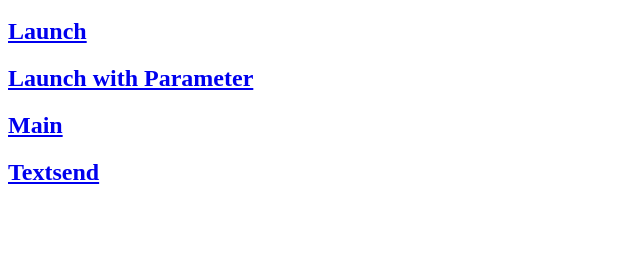
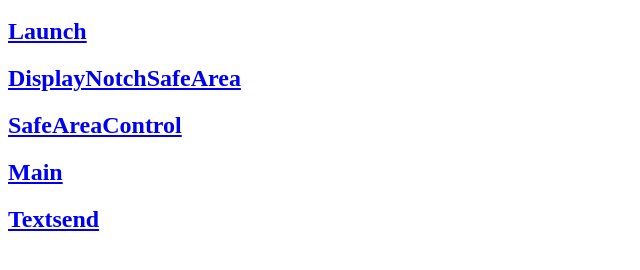
Before and after one commit to whiteibescu/DeepLinkTest, a plain HTML site: page index.html in a window 1280 px wide. Shown: the part 48-318 px from the top of the page, without its empty margins (0-640 px from the left). Drawn offline with Linux system fonts and the light colour scheme.

Commit message:
Update index.html

```diff
--- a/index.html
+++ b/index.html
@@ -8,10 +8,13 @@
 <a href="unitydl://mylink">Launch</a>
 </h2>
 <h2 >
-<a href="unitydl://mylink?parameter">Launch with Parameter</a>
+<a href="unitydl://mylink?DisplayNotchSafeArea">DisplayNotchSafeArea</a>
 </h2>
 <h2 >
-<a href="unitydl://mylink?main">Main</a>
+<a href="unitydl://mylink?SafeAreaControl">SafeAreaControl</a>
+</h2>
+<h2>
+<a href="unitydl://mylink?Main">Main</a>
 </h2>
 <h2 >
 <a href="unitydl://mylink?textsend">Textsend</a>
```
